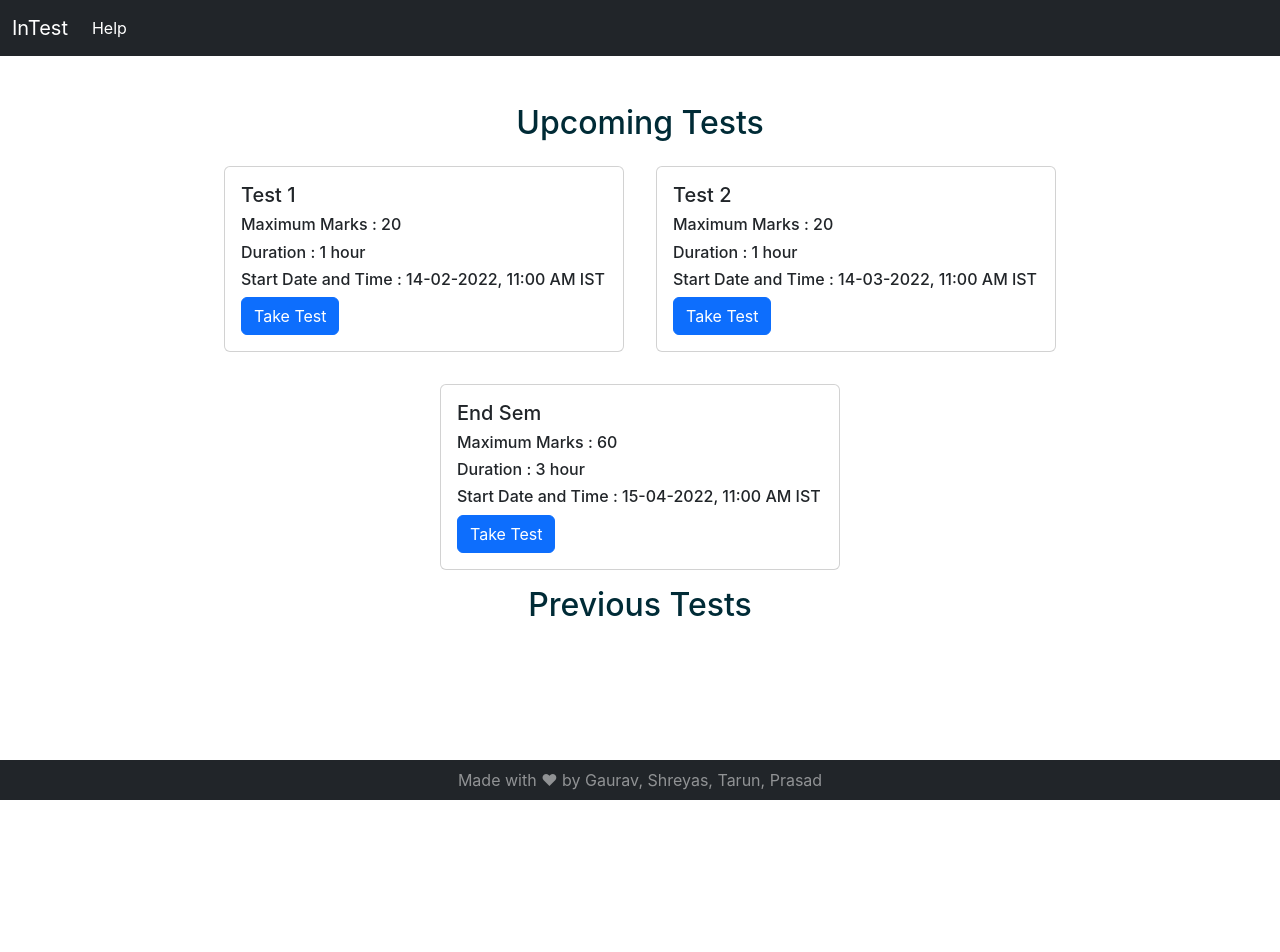
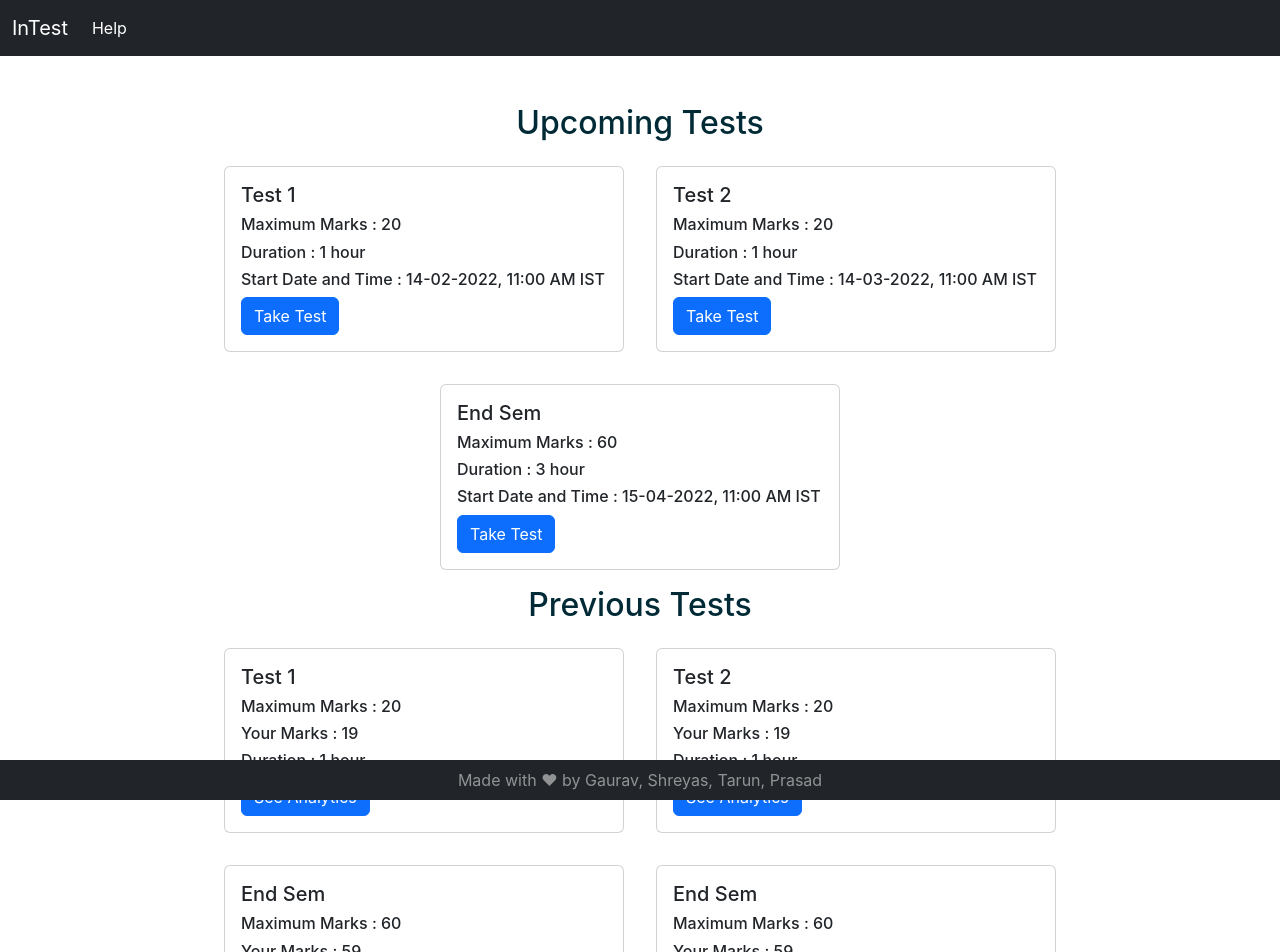
Before and after one commit to BTP-8th-SEM/BTP-frontend, a React (Create React App) app: page / in a window 1280 px wide. Shown: the top 952 px of the page. Before the commit the page ends 800 px from the top, so only its background shows below. Built offline with nearby package versions, Linux system fonts and the light colour scheme.

Commit message:
simulate dynamic population of previous test cards

```diff
--- /dev/null
+++ b/src/Components/PreTestCard.js
@@ -0,0 +1,19 @@
+import './../Styles/pre-test-card.css'
+const PreTestCard = (props) => {
+    return (
+            <div className="card">
+                <div className="card-body">
+                    <h5 className="card-title">{props.test["title"]}</h5>
+
+                    <h6>Maximum Marks : {props.test["max-marks"]}</h6>
+                    <h6>Your Marks : {props.test["marks"]}</h6>
+                    <h6>Duration : {props.test["duration"]}</h6>
+                    {/* <p className="card-text">With supporting text below as a natural lead-in to additional content.</p> */}
+                    <button className="btn btn-primary">See Analytics</button>
+
+                </div>
+        </div>
+    );
+}
+
+export default PreTestCard;
--- a/src/Components/PreTests.js
+++ b/src/Components/PreTests.js
@@ -1,8 +1,45 @@
-const PreviousTests = () => {
+import PreTestCard from './PreTestCard';
+import './../Styles/pre-tests.css'
+
+const PreTests = () => {
+    const previousTests = [
+        {
+            "id": "1",
+            "title": "Test 1",
+            "max-marks": "20",
+            "duration": "1 hour",
+            "marks" : "19"
+        },
+        {
+            "id": "2",
+            "title": "Test 2",
+            "max-marks": "20",
+            "duration": "1 hour",
+            "marks" : "19"
+        },
+        {
+            "id": "1",
+            "title": "End Sem",
+            "max-marks": "60",
+            "duration": "3 hour",
+            "marks" : "59"
+        },{
+            "id": "1",
+            "title": "End Sem",
+            "max-marks": "60",
+            "duration": "3 hour",
+            "marks" : "59"
+        }
+    ]
     return (
         <div>
+            <div className='cards-container'>
+                {previousTests.map((test, index) => (
+                   <PreTestCard test = {test}/>
+                ))}
+            </div>
         </div>
     );
 }
 
-export default PreviousTests;
+export default PreTests;
--- a/src/Styles/navbar.css
+++ b/src/Styles/navbar.css
@@ -23,3 +23,8 @@
     background: #B39DDB;
     border-color: #B39DDB;
 }
+.navbar {
+    position: sticky;
+    top: 0;
+    z-index: 5;
+  }
--- /dev/null
+++ b/src/Styles/pre-test-card.css
@@ -0,0 +1,8 @@
+.card {
+    margin : 1rem;
+    width: 25rem;
+}
+.center {
+    display:flex;
+    justify-content: center;
+}
--- /dev/null
+++ b/src/Styles/pre-tests.css
@@ -0,0 +1,6 @@
+.cards-container {
+    display: flex;
+    justify-content: center;
+    flex-wrap: wrap;
+    align-items: center ;
+}
```
